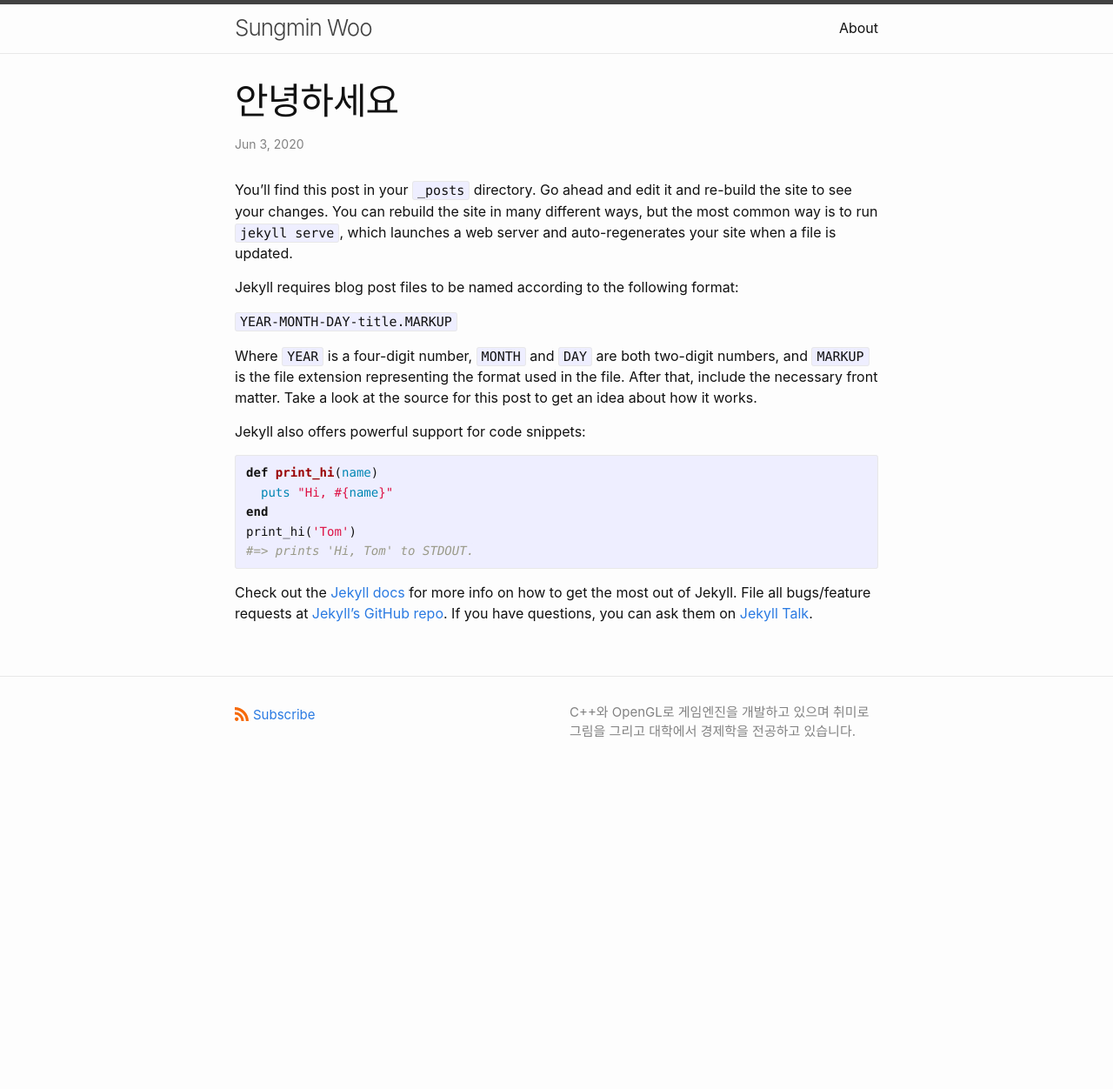
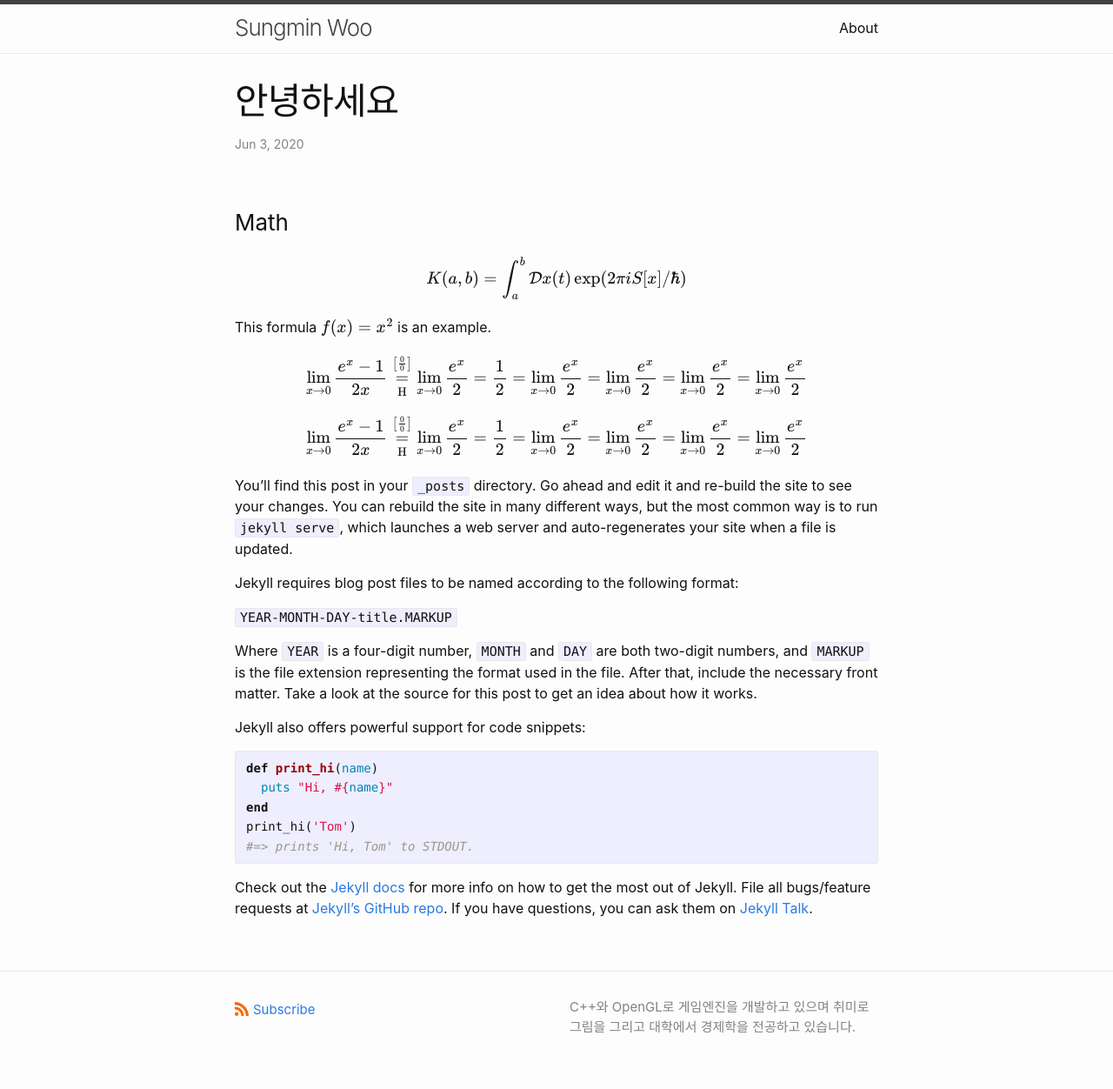
Before and after one commit to SausageTaste/SausageTaste.github.io, a Jekyll site: the page built from _posts/2020-06-04-welcome-to-jekyll.markdown, in a window 1280 px wide. Shown: the whole page at 87% size. Built offline with Jekyll 4.4.1, drawn with Linux system fonts in a browser that asks for light colours; formulas are drawn with MathJax 3; before the commit the page ends 913 px from its top, so only the background shows below that.

Commit message:
Math available

```diff
--- a/_includes/head.html
+++ b/_includes/head.html
@@ -11,4 +11,8 @@
 
   {%- include custom-head.html -%}
 
+  {% if page.use_math %}
+    {% include mathjax_support.html %}
+  {% endif %}
+
 </head>
--- /dev/null
+++ b/_includes/mathjax_support.html
@@ -0,0 +1,23 @@
+<script type="text/x-mathjax-config">
+  MathJax.Hub.Config({
+      TeX: {
+        equationNumbers: {
+          autoNumber: "AMS"
+        }
+      },
+      tex2jax: {
+      inlineMath: [ ['$', '$'] ],
+      displayMath: [ ['ma-th', 'ma-th'] ],
+      processEscapes: true,
+    }
+  });
+  MathJax.Hub.Register.MessageHook("Math Processing Error",function (message) {
+      alert("Math Processing Error: "+message[1]);
+    });
+  MathJax.Hub.Register.MessageHook("TeX Jax - parse error",function (message) {
+      alert("Math Processing Error: "+message[1]);
+    });
+  </script>
+  <script type="text/javascript" async
+    src="https://cdn.mathjax.org/mathjax/latest/MathJax.js?config=TeX-MML-AM_CHTML">
+  </script>
--- a/_posts/2020-06-04-welcome-to-jekyll.markdown
+++ b/_posts/2020-06-04-welcome-to-jekyll.markdown
@@ -3,7 +3,29 @@
 title:  "안녕하세요"
 date:   2020-06-04 00:01:55 +0900
 categories: jekyll update
+use_math: true
 ---
+
+### Math
+
+ma-th
+K(a,b) = \int_a^b \mathcal{D}x(t) \exp(2\pi i S[x] / \hbar)
+ma-th
+
+This formula $f(x) = x^2$ is an example.
+
+ma-th
+\lim_{x\to 0}{\frac{e^x-1}{2x}}
+\overset{\left[\frac{0}{0}\right]}{\underset{\mathrm{H}}{=}}
+\lim_{x\to 0}{\frac{e^x}{2}}={\frac{1}{2}} = \lim_{x\to 0}{\frac{e^x}{2}} = \lim_{x\to 0}{\frac{e^x}{2}} = \lim_{x\to 0}{\frac{e^x}{2}} = \lim_{x\to 0}{\frac{e^x}{2}}
+ma-th
+
+ma-th
+  \lim_{x\to 0}{\frac{e^x-1}{2x}}
+\overset{\left[\frac{0}{0}\right]}{\underset{\mathrm{H}}{=}}
+\lim_{x\to 0}{\frac{e^x}{2}}={\frac{1}{2}} = \lim_{x\to 0}{\frac{e^x}{2}} = \lim_{x\to 0}{\frac{e^x}{2}} = \lim_{x\to 0}{\frac{e^x}{2}} = \lim_{x\to 0}{\frac{e^x}{2}}
+ma-th
+
 You’ll find this post in your `_posts` directory. Go ahead and edit it and re-build the site to see your changes. You can rebuild the site in many different ways, but the most common way is to run `jekyll serve`, which launches a web server and auto-regenerates your site when a file is updated.
 
 Jekyll requires blog post files to be named according to the following format:
```
